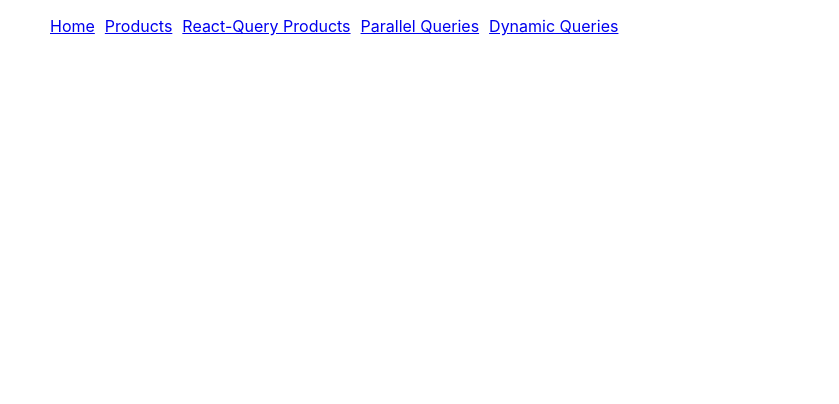
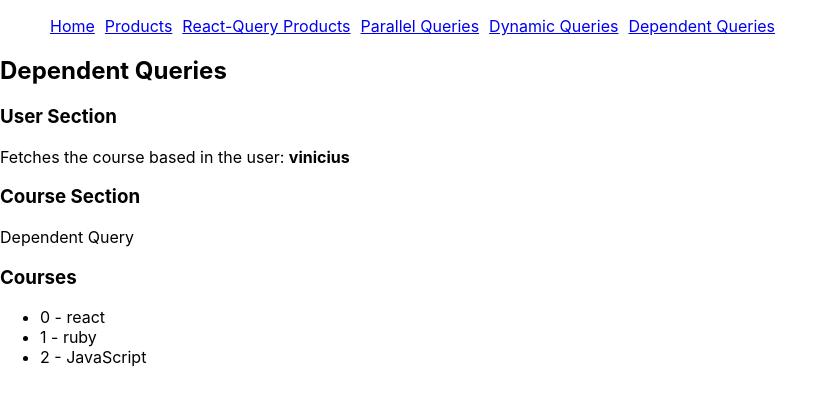
Before and after one commit to vinicius77/react-query, a React (Create React App) app: page /dependent in a window 1280 px wide. Shown: the top 404 px of the page, without its empty margins (0-839 px from the left). Built offline with nearby package versions, Linux system fonts and the light colour scheme; data requests are answered from the project's data file.

Commit message:
Dependent Queries (enable option)

```diff
--- a/db.json
+++ b/db.json
@@ -25,5 +25,18 @@
     { "id": "12", "name": "Fox MCloud", "item": "laser gun" },
     { "id": "13", "name": "Link", "item": "Hyrule sword" }
 
+  ],
+  "users": [
+    {
+      "id": "vbonifacio@faang.com",
+      "name": "vinicius",
+      "courseId": 19
+    }
+  ],
+  "courses": [
+    {
+      "id": 19,
+      "subject": ["react", "ruby", "JavaScript"]
+    }
   ]
 }
--- a/src/App.js
+++ b/src/App.js
@@ -10,6 +10,7 @@ import { ReactQueryDevtools } from 'react-query/devtools';
 import ParallelQueries from './components/pages/ParallelQueries';
 import DynamicQueries from './components/pages/DynamicQueries';
 import './App.css';
+import DependentQueries from './components/pages/DependentQueries';
 
 const rqClient = new QueryClient();
 
@@ -28,6 +29,9 @@ function App() {
 						<Route path="/dynamic">
 							<DynamicQueries charIds={[10, 12]} />
 						</Route>
+						<Route path="/dependent">
+							<DependentQueries email="vbonifacio@faang.com" />
+						</Route>
 					</Switch>
 				</Fragment>
 			</Router>
--- a/src/components/Navbar.jsx
+++ b/src/components/Navbar.jsx
@@ -21,6 +21,9 @@ export const Navbar = () => {
 					<li>
 						<Link to="/dynamic">Dynamic Queries</Link>
 					</li>
+					<li>
+						<Link to="/dependent">Dependent Queries</Link>
+					</li>
 				</ul>
 			</nav>
 		</div>
--- /dev/null
+++ b/src/components/pages/DependentQueries.jsx
@@ -0,0 +1,54 @@
+import React from 'react';
+import axios from 'axios';
+import { useQuery } from 'react-query';
+
+const fetchUser = async (email) => {
+	return await axios.get(`http://localhost:4000/users/${email}`);
+};
+
+const fetchCourse = (id) => {
+	return axios.get(`http://localhost:4000/courses/${id}`);
+};
+
+const DependentQueries = ({ email }) => {
+	const { data: user, error, isLoading } = useQuery(['users', email], () => fetchUser(email));
+
+	const courseId = user?.data.courseId;
+
+	const { data: course, error: courseError } = useQuery(
+		['courses', courseId],
+		() => fetchCourse(courseId),
+		{
+			enabled: !!courseId,
+		}
+	);
+
+	return (
+		<div>
+			<h2>Dependent Queries</h2>
+			<h3>User Section</h3>
+			<p>
+				Fetches the course based in the user: <strong>{user?.data.name}</strong>
+			</p>
+			{error && <p>{error.message}</p>}
+			{isLoading && <p>Loading User ...</p>}
+			<h3>Course Section</h3>
+			<p>Dependent Query</p>
+			{courseError && <p>{courseError.message}</p>}
+			{course?.data && (
+				<div>
+					<h3>Courses</h3>
+					<ul>
+						{course.data.subject.map((name, index) => (
+							<li key={name}>
+								{index} - {name}
+							</li>
+						))}
+					</ul>
+				</div>
+			)}
+		</div>
+	);
+};
+
+export default DependentQueries;
```
